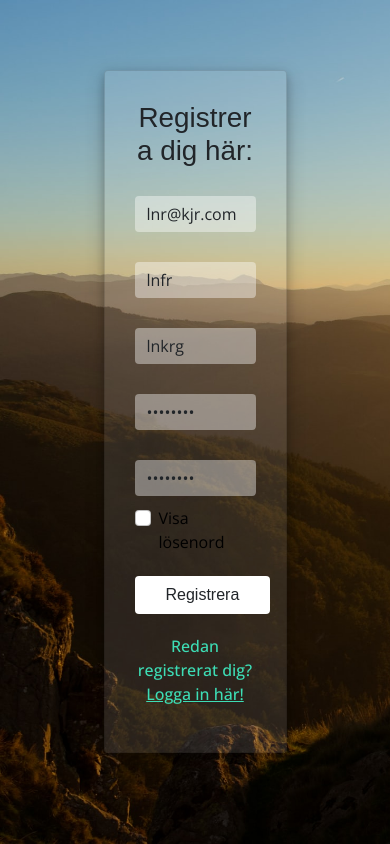
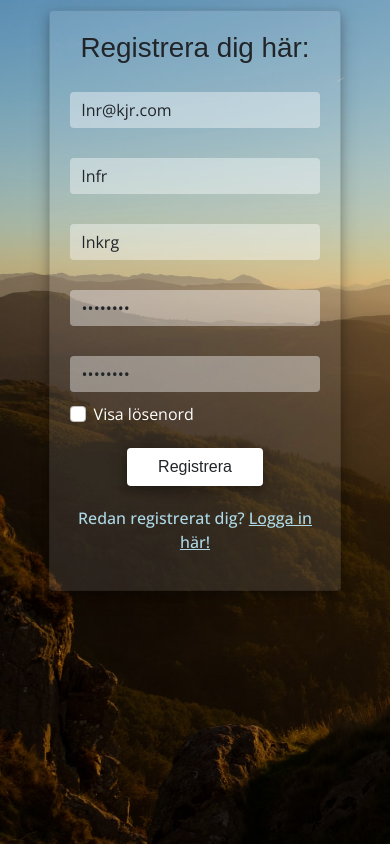
Before and after one commit to bellen01/login-module-react, a React (Create React App) app in the folder front/: page /reg in a window 390 px wide. Built offline with nearby package versions, Linux system fonts and the light colour scheme; a web font is replaced by a local one.

Commit message:
Added media query

```diff
--- a/front/public/index.html
+++ b/front/public/index.html
@@ -1,43 +1,19 @@
 <!DOCTYPE html>
 <html lang="en">
+
 <head>
   <meta charset="utf-8" />
-    <link rel="icon" href="%PUBLIC_URL%/favicon.ico" />
   <meta name="viewport" content="width=device-width, initial-scale=1" />
   <meta name="theme-color" content="#000000" />
-    <meta
-      name="description"
-      content="Web site created using create-react-app"
-    />
-    <link rel="apple-touch-icon" href="%PUBLIC_URL%/logo192.png" />
-    <!--
-      manifest.json provides metadata used when your web app is installed on a
-      user's mobile device or desktop. See https://developers.google.com/web/fundamentals/web-app-manifest/
-    -->
-    <link rel="manifest" href="%PUBLIC_URL%/manifest.json" />
-    <!--
-      Notice the use of %PUBLIC_URL% in the tags above.
-      It will be replaced with the URL of the `public` folder during the build.
-      Only files inside the `public` folder can be referenced from the HTML.
+  <meta name="description" content="Web site created using create-react-app" />
 
-      Unlike "/favicon.ico" or "favicon.ico", "%PUBLIC_URL%/favicon.ico" will
-      work correctly both with client-side routing and a non-root public URL.
-      Learn how to configure a non-root public URL by running `npm run build`.
-    -->
   <title>React App</title>
 </head>
+
 <body>
   <noscript>You need to enable JavaScript to run this app.</noscript>
   <div id="root"></div>
-    <!--
-      This HTML file is a template.
-      If you open it directly in the browser, you will see an empty page.
 
-      You can add webfonts, meta tags, or analytics to this file.
-      The build step will place the bundled scripts into the <body> tag.
+</body>
 
-      To begin the development, run `npm start` or `yarn start`.
-      To create a production bundle, use `npm run build` or `yarn build`.
-    -->
-  </body>
 </html>
--- a/front/src/InputWithLabels.css
+++ b/front/src/InputWithLabels.css
@@ -1,4 +1,4 @@
-.form-input {
+/* .form-input {
   background-color: rgba(255,255,255,0.4);
   border: none;
   margin-top: 20px;
@@ -9,4 +9,4 @@
 .form-input:focus {
   box-shadow: none;
   background-color: rgba(255,255,255,0.7);
-}
+} */
--- a/front/src/Register.css
+++ b/front/src/Register.css
@@ -27,9 +27,10 @@ h1 {
 .registered-Not-registered {
   font-family: 'Open Sans', sans-serif;
   font-weight: 500;
-  color: rgb(61, 221, 181);
+  /* color: navy; */
+  /* color: rgb(61, 221, 181); */
   /* color: rgb(52, 120, 160); */
-  /* color: lightblue; */
+  color: lightblue;
 }
 
 .passwordRules {
@@ -39,9 +40,10 @@ h1 {
 }
 
 .form a {
-  color: rgb(61, 221, 181);
+  /* color: navy; */
+  /* color: rgb(61, 221, 181); */
   /* color: rgb(52, 120, 160); */
-  /* color: lightblue; */
+  color: lightblue;
 }
 
 .checkbox {
@@ -49,7 +51,6 @@ h1 {
   color: black;
   font-weight: 400;
   text-align: left;
-
 }
 
 .checkbox:checked {
@@ -67,18 +68,24 @@ h1 {
   padding-left: 30px;
   padding-right: 30px;
   font-family: 'Gotu', sans-serif;
-  /* box-shadow: 0 4px 8px 0 rgba(0, 0, 0, 0.2), 0 6px 20px 0 rgba(0, 0, 0, 0.19); */
+  cursor: pointer;
+  box-shadow: 0 4px 8px 0 rgba(0, 0, 0, 0.2), 0 6px 20px 0 rgba(0, 0, 0, 0.19);
 }
 
 .btn:focus {
-  box-shadow: none;
+  box-shadow: 0 4px 8px 0 rgba(0, 0, 0, 0.2), 0 6px 20px 0 rgba(0, 0, 0, 0.19);
+}
+
+.btn:hover {
+  background-color: lightblue;
 }
 
 .errorMessage,
 .errorMessage-2 {
   font-family: 'Open Sans', sans-serif;
-  color: rgb(255, 136, 0);
-  text-align: left;
+  /* color: #EE4E34; */
+  color: black;
+  /* background-color: rgba(255,255,255,0.7); */
 }
 
 .errorMessage {
@@ -88,3 +95,38 @@ h1 {
 .errorMessage-2 {
   text-align: center;
 }
+
+.form-input {
+  background-color: rgba(255,255,255,0.4);
+  border: none;
+  margin-top: 20px;
+  margin-bottom: 10px;
+  font-family: 'Open Sans', sans-serif;
+}
+
+.form-input:focus {
+  box-shadow: none;
+  background-color: rgba(255,255,255,0.7);
+}
+
+@media screen and (max-width: 800px) {
+  .errorMessage,
+  .errorMessage-2 {
+    color: white;
+  }
+
+  .form-input::placeholder {
+    color: rgb(83, 83, 83);
+  }
+
+  .form {
+    width: 80%;
+    margin: 10px;
+    padding: 20px;
+  }
+
+  .checkbox {
+    color: white;
+  }
+
+}
--- a/front/src/Register.js
+++ b/front/src/Register.js
@@ -5,11 +5,11 @@ import 'bootstrap/dist/css/bootstrap.min.css';
 import { Form, Row, Col } from 'react-bootstrap'
 import './Register.css';
 
-let errorMessageFirstName = "Du måste fylla i förnamn"
-let errorMessageLastName = "Du måste fylla i efternamn";
-let errorMessageEmail = "Email måste innehålla @ och punkt";
-let errorMessagePassword = "Lösenordet måste ha minst 8 tecken, en stor bokstav & en siffra";
-let errorMessageRepeatPassword = "Lösenorden stämmer inte överens";
+let errorMessageFirstName = "! Du måste fylla i förnamn"
+let errorMessageLastName = "! Du måste fylla i efternamn";
+let errorMessageEmail = "! Email måste innehålla @ och punkt";
+let errorMessagePassword = "! Lösenordet måste ha minst 8 tecken, en stor bokstav & en siffra";
+let errorMessageRepeatPassword = "! Lösenorden stämmer inte överens";
 
 const validPassword = new RegExp('^(?=.*?[a-zA-Z])(?=.*?[0-9]).{8,}$');
 const validEmail = new RegExp('^[a-zA-Z0-9._:$!%-]+@[a-zA-Z0-9.-]+.[a-zA-Z]$');
```
Also changed, not shown: front/src/App.css (line endings or trailing spaces), 1 other file (tests, documents, lock files or other folders). Lines whose indentation alone changed are shown as unchanged.
